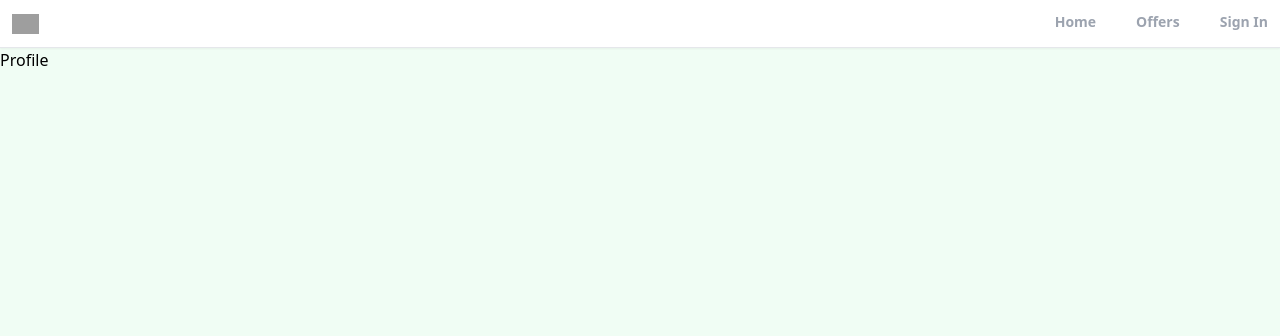
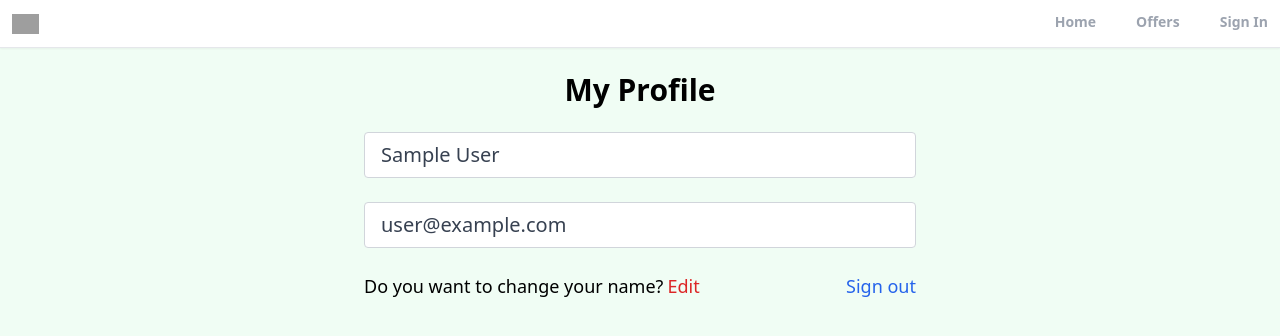
Before and after one commit to matidlr/realtor-react, a React (Vite) app: page /profile in a window 1280 px wide. Shown: the top 336 px of the page. Built offline with nearby package versions, Linux system fonts and the light colour scheme; no server answers; sample sign-in values are in the browser's storage; grey boxes are pictures that could not be loaded.

Commit message:
Create private route and custom hook for protection the profile page and add the logout functionality

```diff
--- a/src/App.jsx
+++ b/src/App.jsx
@@ -5,6 +5,7 @@
 import Profile from './pages/Profile'
 import SignIn from './pages/SignIn'
 import SignUp from './pages/SignUp'
+import PrivateRoute from './components/PrivateRoute'
 import ForgotPassword from './pages/ForgotPassword'
 import Offers from './pages/Offers'
 import Header from './components/Header'
@@ -20,7 +21,10 @@
        <Header/>
        <Routes>
           <Route path="/" element={<Home/>}/>
-          <Route path="/profile" element={<Profile/>}/>
+          <Route path="/profile" element={<PrivateRoute />}>
+              <Route path="/profile" element={<Profile/>}/>
+          </Route>
+
           <Route path="/sign-in" element={<SignIn/>}/>
           <Route path="/sign-up" element={<SignUp/>}/>
           <Route path="/forgot-password" element={<ForgotPassword/>}/>
--- /dev/null
+++ b/src/components/PrivateRoute.jsx
@@ -0,0 +1,9 @@
+import { Outlet, Navigate} from "react-router-dom"
+import {useAuthStatus} from "../hooks/useAuthStatus"
+export default function PrivateRoute() {
+  const {loggedIn, checkingStatus} = useAuthStatus()
+  if(checkingStatus){
+    return <h3>Loading...</h3>
+  }
+  return loggedIn ? <Outlet/> : <Navigate to="/sign-in" />
+}
--- /dev/null
+++ b/src/hooks/useAuthStatus.jsx
@@ -0,0 +1,19 @@
+import { getAuth, onAuthStateChanged } from "firebase/auth"
+import { useEffect, useState } from "react"
+
+
+export function useAuthStatus() {
+  const [loggedIn, setLoggedIn] = useState(false)
+  const [checkingStatus, setCheckingStatus] = useState(true)
+
+  useEffect(()=>{
+     const auth = getAuth()
+     onAuthStateChanged(auth, (user)=>{
+        if(user){
+          setLoggedIn(true)
+        }
+         setCheckingStatus(false)
+     })
+  }, [])
+  return { loggedIn, checkingStatus }
+}
--- a/src/pages/Profile.jsx
+++ b/src/pages/Profile.jsx
@@ -1,8 +1,55 @@
-
+import { useState } from "react"
+import { getAuth } from "firebase/auth"
+import { useNavigate } from "react-router"
 
 const Profile = () => {
+  const auth = getAuth()
+  const navigate = useNavigate();
+  const [formData, setFormData] = useState({
+    name: auth.currentUser.displayName,
+    email: auth.currentUser.email,
+  });
+  const { name, email} = formData;
+  function onLogOut(){
+    auth.signOut()
+    navigate("/")
+  }
   return (
-    <div>Profile</div>
+    <>
+    <section className="max-w-6xl mx-auto flex
+    justify-center items-center flex-col">
+      <h1 className="text-3xl text-center mt-6
+      font-bold">My Profile</h1>
+      <div className="w-full md:w-[50%] mt-6 px-3">
+        <form>
+          {/* Name Input */}
+
+          <input type="text" id="name" value={name}
+          disabled className="mb-6 w-full px-4 py-2 text-xl
+           text-gray-700 bg-white border-gray-300
+           rounded transition ease-in-out"/>
+           {/* Email Input */}
+
+           <input type="email" id="email" value={email}
+          disabled className="mb-6 w-full px-4 py-2 text-xl
+           text-gray-700 bg-white border-gray-300
+           rounded transition ease-in-out "/>
+
+           <div className="flex justify-between whitespace-nowrap
+           text-sm sm:text-lg mb-6">
+              <p className="flex items-center">Do you want to change your name?
+                <span className="text-red-600 hover:text-red-700 transition ease-in-out
+                duration-200 ml-1 cursor-pointer">Edit</span>
+              </p>
+              <p onClick={onLogOut} className="text-blue-600 hover:text-blue-800
+              transition duration-200 ease-in-out
+              cursor-pointer">Sign out</p>
+           </div>
+        </form>
+      </div>
+    </section>
+
+    </>
   )
 }
 
```
